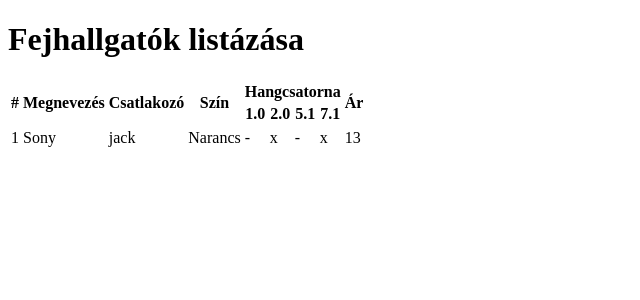
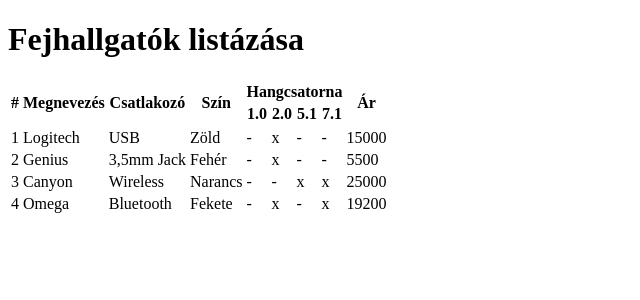
Before and after one commit to TLPLTSzft/TLPLTSzft_Fejhallgatok, a PHP site: page / in a window 1280 px wide. Shown: the top 300 px of the page, without its empty margins (0-640 px from the left). Run offline with PHP 8.4, Linux system fonts and the light colour scheme.

Commit message:
Kiiratas es Hangcsatorna javitas

```diff
--- a/adatok.csv
+++ b/adatok.csv
@@ -1 +1,4 @@
-Sony;jack;narancs;-;x;-;x;13
+Logitech;usb;zold;-;x;-;-;15000
+Genius;jack;feher;-;x;-;-;5500
+Canyon;wireless;narancs;-;-;x;x;25000
+Omega;bluetooth;fekete;-;x;-;x;19200
--- a/felvetel.php
+++ b/felvetel.php
@@ -102,6 +102,7 @@
       // $sor = implode(";", $_POST) . PHP_EOL;
       $sor = $_POST['megnevezes'] . ';' . $_POST['csatlakozo'] . ';' . $_POST['szin'] . ';' . $_POST['hang_1'] . ';' . $_POST['hang_2'] . ';' . $_POST['hang_3'] . ';' . $_POST['hang_4'] . ';' . $_POST['ar'] . PHP_EOL;
       fwrite($file, $sor); ?>
+      fclose($file);
       <div><br>Sikeres felvétel!</div>
     <?php } else { ?>
       <div><?php echo "<br>" . $hiba; ?></div>
--- a/index.php
+++ b/index.php
@@ -52,6 +52,21 @@
         <tr>
           <td><?php echo $i ?></td>
           <td><?php echo $adatok[0] ?></td>
+          <?php switch ($adatok[1]) {
+            case 'jack':
+              $adatok[1] = "3,5mm Jack";
+              break;
+            case 'usb':
+              $adatok[1] = "USB";
+              break;
+            case 'bluetooth':
+              $adatok[1] = "Bluetooth";
+              break;
+            case 'wireless':
+              $adatok[1] = "Wireless";
+              break;
+          }
+          ?>
           <td><?php echo $adatok[1] ?></td>
           <td><?php echo $szin_lista[$adatok[2]] ?></td>
           <td><?php echo $adatok[3] ?></td>
@@ -62,6 +77,7 @@
         </tr>
       <?php
       }
+      fclose($file);
       ?>
     </tbody>
     <tfoot>
```
